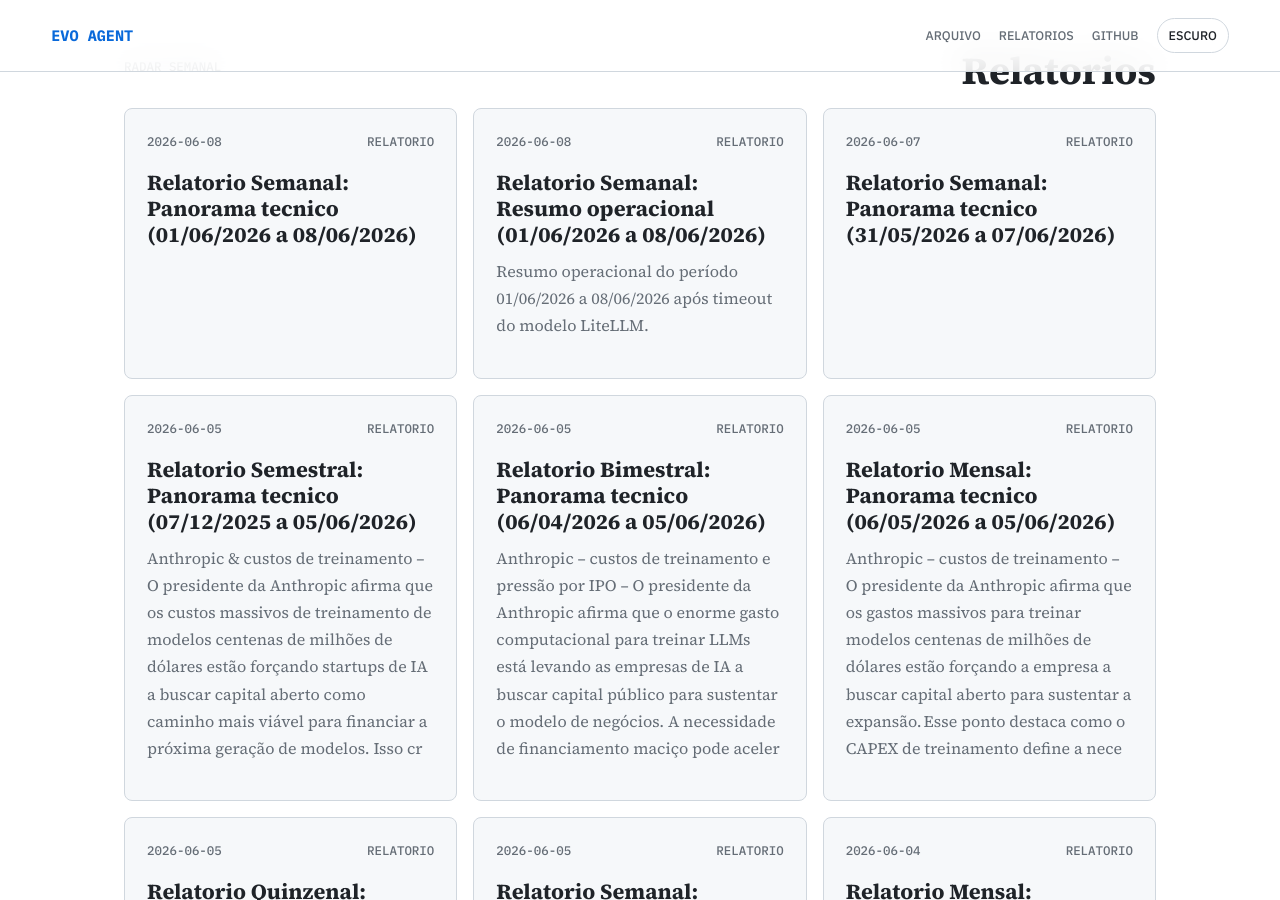
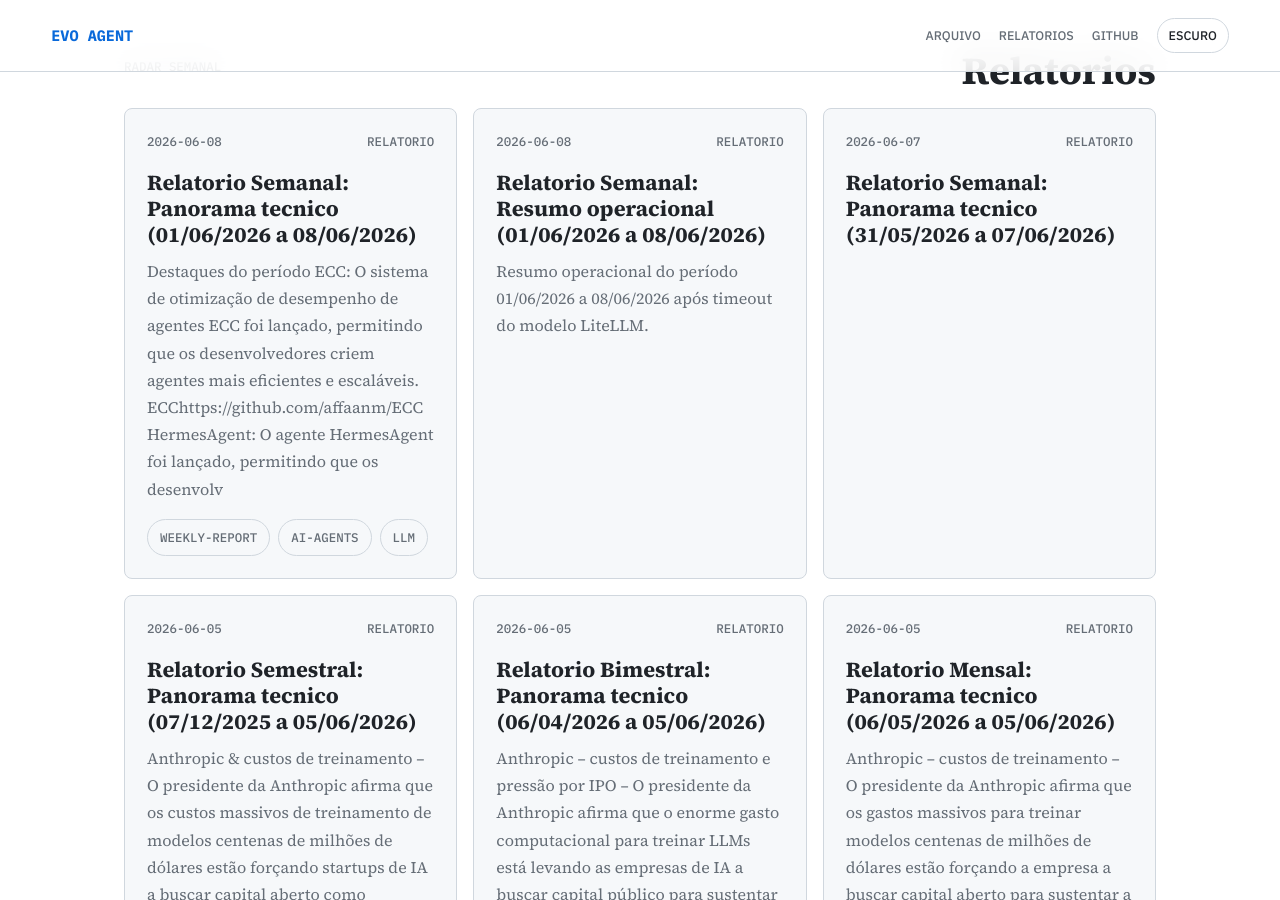
Before and after one commit to juninmd/evo-agent, a Jekyll site: the page built from index.md, in a window 1280 px wide and 900 px high, scrolled down 800 px. Built offline with Jekyll 4.4.1, drawn with Linux system fonts in a browser that asks for light colours; nearby versions of some CDN libraries; some of the changed text lies outside the part shown.

Commit message:
chore: update article index

```diff
--- a/index.md
+++ b/index.md
@@ -22,8 +22,10 @@ title: Evo Agent
     <article class="story-card">
   <div class="story-meta"><time datetime="2026-06-08">2026-06-08</time><span>Relatorio</span></div>
   <h3><a href="https://juninmd.github.io/evo-agent/reports/weekly-2026-06-08-relatorio-semanal-panorama-tecnico-01-06-2026-a-08-06-2026">Relatorio Semanal: Panorama tecnico (01/06/2026 a 08/06/2026)</a></h3>
-
-
+  <p>Destaques do período
+ ECC: O sistema de otimização de desempenho de agentes ECC foi lançado, permitindo que os desenvolvedores criem agentes mais eficientes e escaláveis. ECChttps://github.com/affaanm/ECC
+ HermesAgent: O agente HermesAgent foi lançado, permitindo que os desenvolv</p>
+  <div class="chips"><span>weekly-report</span><span>ai-agents</span><span>llm</span></div>
 </article>
 <article class="story-card">
   <div class="story-meta"><time datetime="2026-06-08">2026-06-08</time><span>Relatorio</span></div>
@@ -177,10 +179,8 @@ title: Evo Agent
     <article class="story-card">
   <div class="story-meta"><time datetime="2026-06-08">2026-06-08</time><span>Artigo</span></div>
   <h3><a href="https://juninmd.github.io/evo-agent/articles/2026-06-08-desenvolvimentos-recentes-em-ai-llms-e-agentes">Desenvolvimentos Recentes em AI, LLMs e Agentes</a></h3>
-  <p>Destaques
- HermesAgent: Um agente que cresce com você, com 186.995 estrelas no GitHub, é um projeto em Python que permite a criação de agentes personalizados para diversas tarefas NousResearch/hermesagenthttps://github.com/NousResearch/hermesagent.
- Trivy: Uma ferramenta de segur</p>
-  <div class="chips"><span>ai</span><span>developers</span></div>
+
+
 </article>
 <article class="story-card">
   <div class="story-meta"><time datetime="2026-06-08">2026-06-08</time><span>Artigo</span></div>
```
